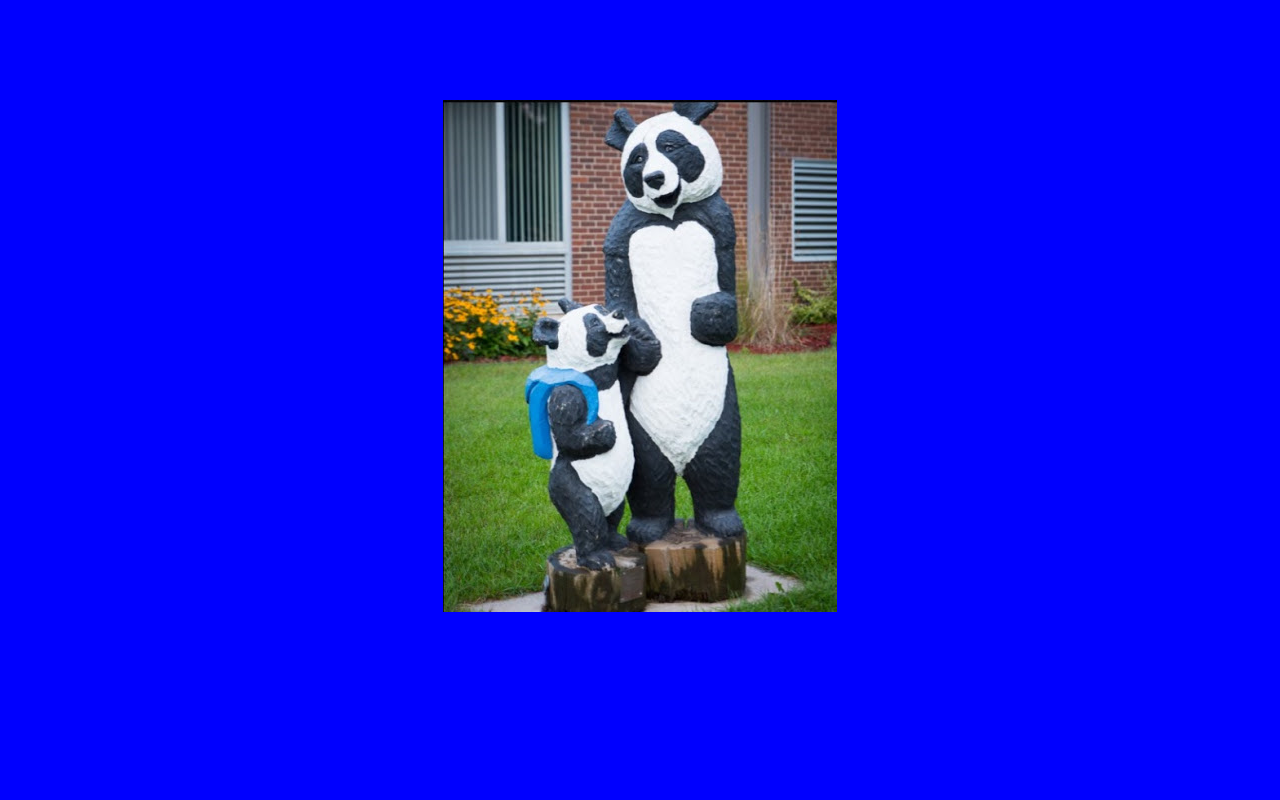
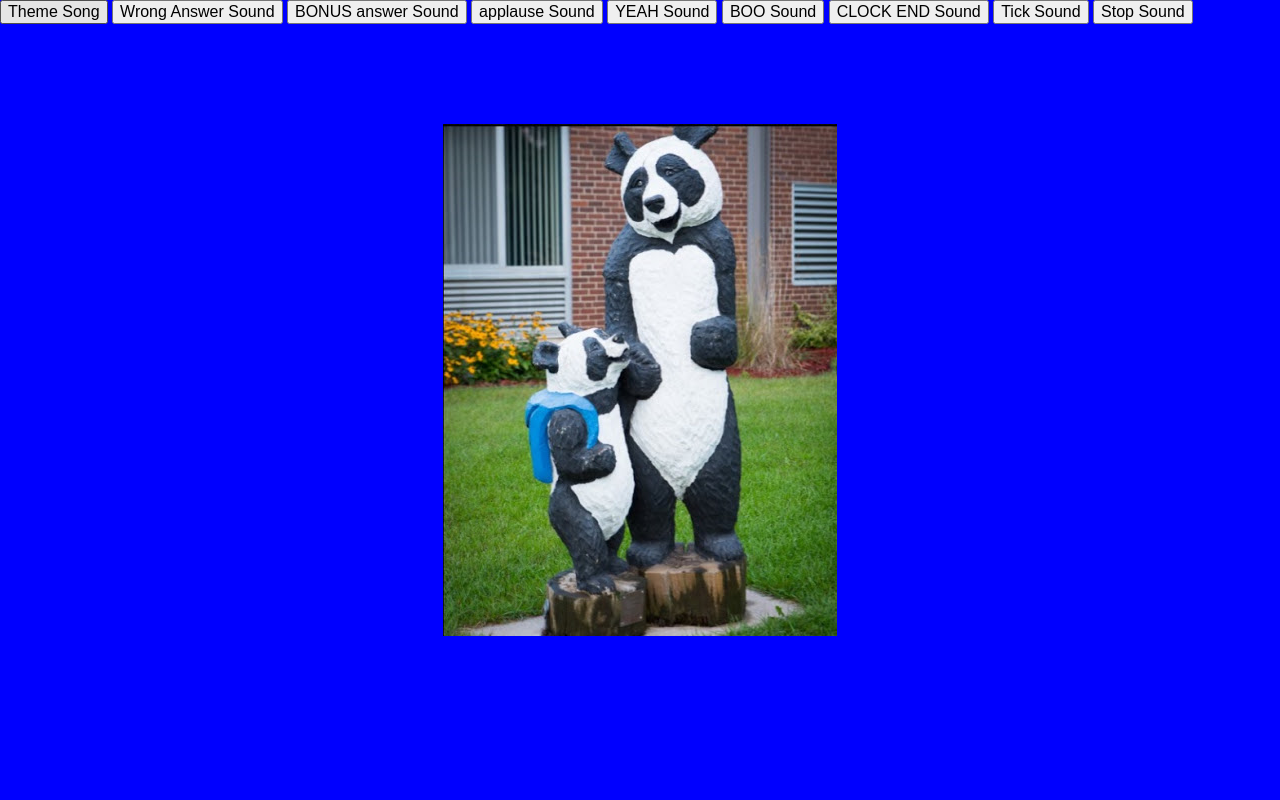
Before and after one commit to timlev/familyfeud, a plain HTML site: page game.html in a window 1280 px wide. Shown: the top 800 px of the page. Drawn offline with Linux system fonts and the light colour scheme; a web font is replaced by a local one.

Commit message:
Added sound buttons to game.html Commented out theme song from startgame

```diff
--- a/game.html
+++ b/game.html
@@ -35,6 +35,15 @@
 </style>
 </head>
 <body>
+	<button type="button" class="btn btn-default" onclick="play_sound('ff_open.mp3');">Theme Song</button>
+	<button type="button" class="btn btn-default" onclick="play_sound('ff-strike.wav');">Wrong Answer Sound</button>
+	<button type="button" class="btn btn-default" onclick="play_sound('dun.mp3');">BONUS answer Sound</button>
+	<button type="button" class="btn btn-default" onclick="play_sound('applause.mp3');">applause Sound</button>
+	<button type="button" class="btn btn-default" onclick="play_sound('yeah.mp3');">YEAH Sound</button>
+	<button type="button" class="btn btn-default" onclick="play_sound('boo.mp3');">BOO Sound</button>
+	<button type="button" class="btn btn-default" onclick="play_sound('clock.mp3');">CLOCK END Sound</button>
+	<button type="button" class="btn btn-default" onclick="play_sound('ticking_clock_10sec.mp3');">Tick Sound</button>
+	<button type="button" class="btn btn-default" onclick="pause_sound();">Stop Sound</button>
 <!--
 <script src='https://code.jquery.com/jquery-2.2.4.min.js'></script>
 <script src='https://cdnjs.cloudflare.com/ajax/libs/gsap/1.18.4/TweenMax.min.js'></script>
--- a/js/index.js
+++ b/js/index.js
@@ -1,6 +1,11 @@
 var team1 = window.opener.document.getElementById("team1NAME").value;
 var team2 = window.opener.document.getElementById("team2NAME").value;
-
+// play sound object
+var audio = new Audio('');
+function play_sound(sound) {
+  var audio = new Audio('sfx/'+sound);
+  audio.play();
+}
 var app = {
   version: 1,
   currentQ: 0,
--- a/panel/js/panel.js
+++ b/panel/js/panel.js
@@ -5,10 +5,10 @@ var missPointTeam1 = 0;
 var missPointTeam2 = 0;
 
 	function start_game(){
-		play_sound('ff_open.mp3');
+		// play_sound('ff_open.mp3');
 		document.getElementById("buttonStart").disabled = true;
 
-		var counter = 33;
+		var counter = 5; //33
 		var interval = setInterval(function() {
 			counter--;
 			if (counter < 5) {
```
